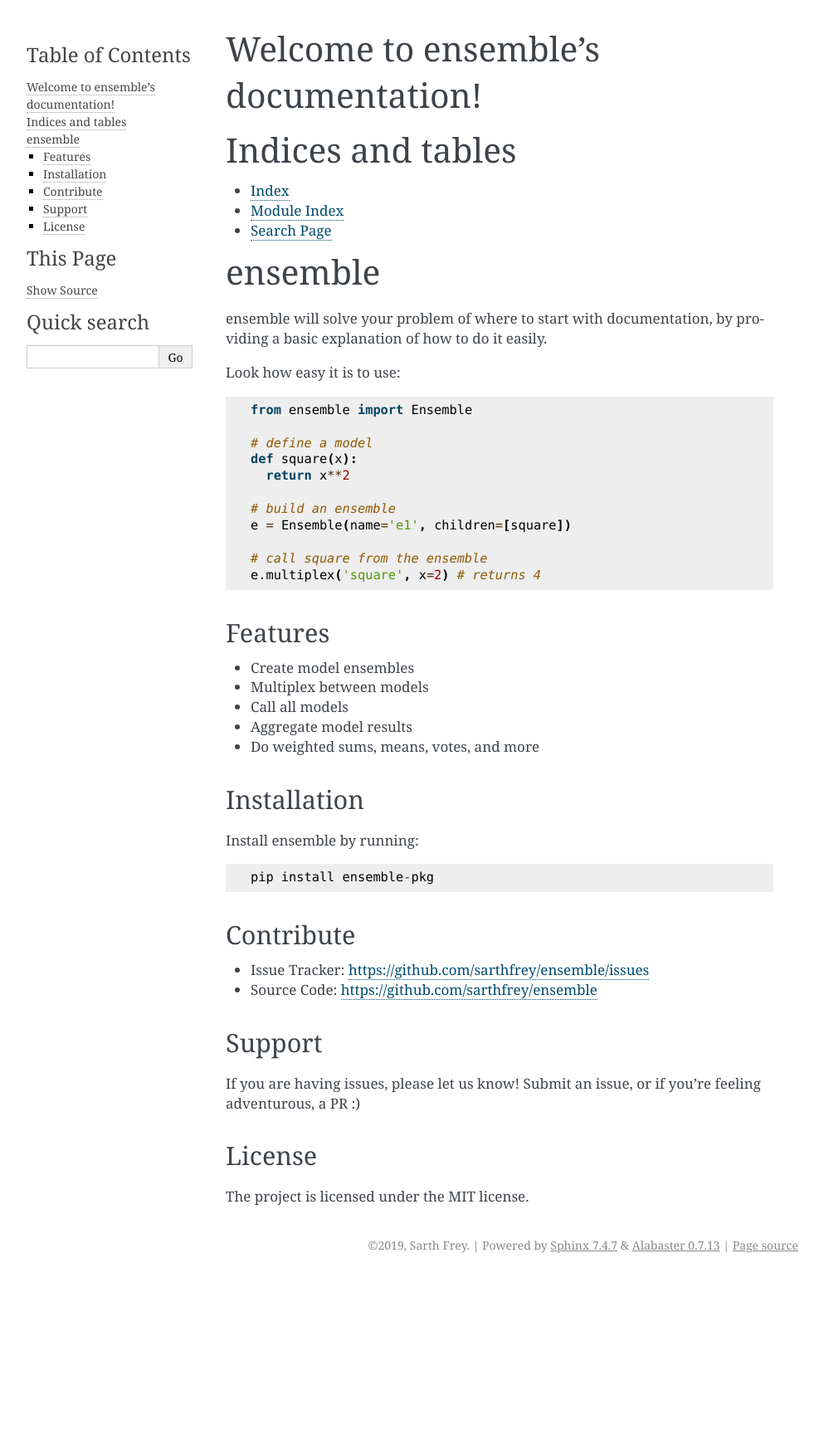
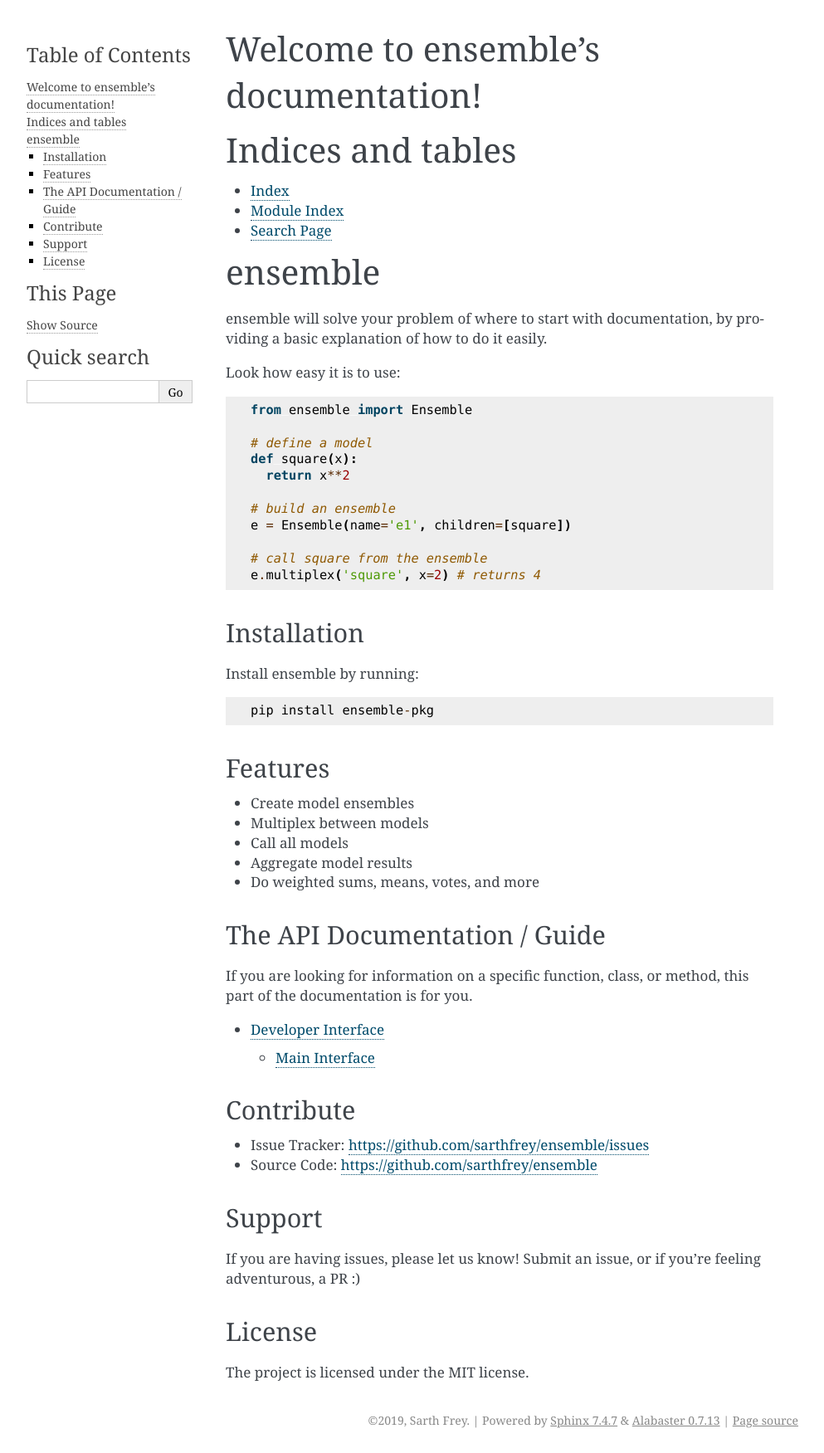
Before and after one commit to sarthfrey/ensemble, a Sphinx documentation site: the page built from docs/index.rst, in a window 1280 px wide. Shown: the whole page at 83% size, without its empty margins (148-1141 px from the left). Built offline with Sphinx 7.4.7, drawn with Linux system fonts in a browser that asks for light colours; before the commit the page ends 1540 px from its top, so only the background shows below that.

```diff
--- a/docs/index.rst
+++ b/docs/index.rst
@@ -53,12 +59,16 @@ Features
 - Aggregate model results
 - Do weighted sums, means, votes, and more
 
-Installation
-------------
+The API Documentation / Guide
+-----------------------------
 
-Install ensemble by running::
+If you are looking for information on a specific function, class, or method,
+this part of the documentation is for you.
 
-    pip install ensemble-pkg
+.. toctree::
+   :maxdepth: 2
+
+   api
 
 Contribute
 ----------
```
Also changed, not shown: other parts of docs/index.rst (+6 -0 lines).
